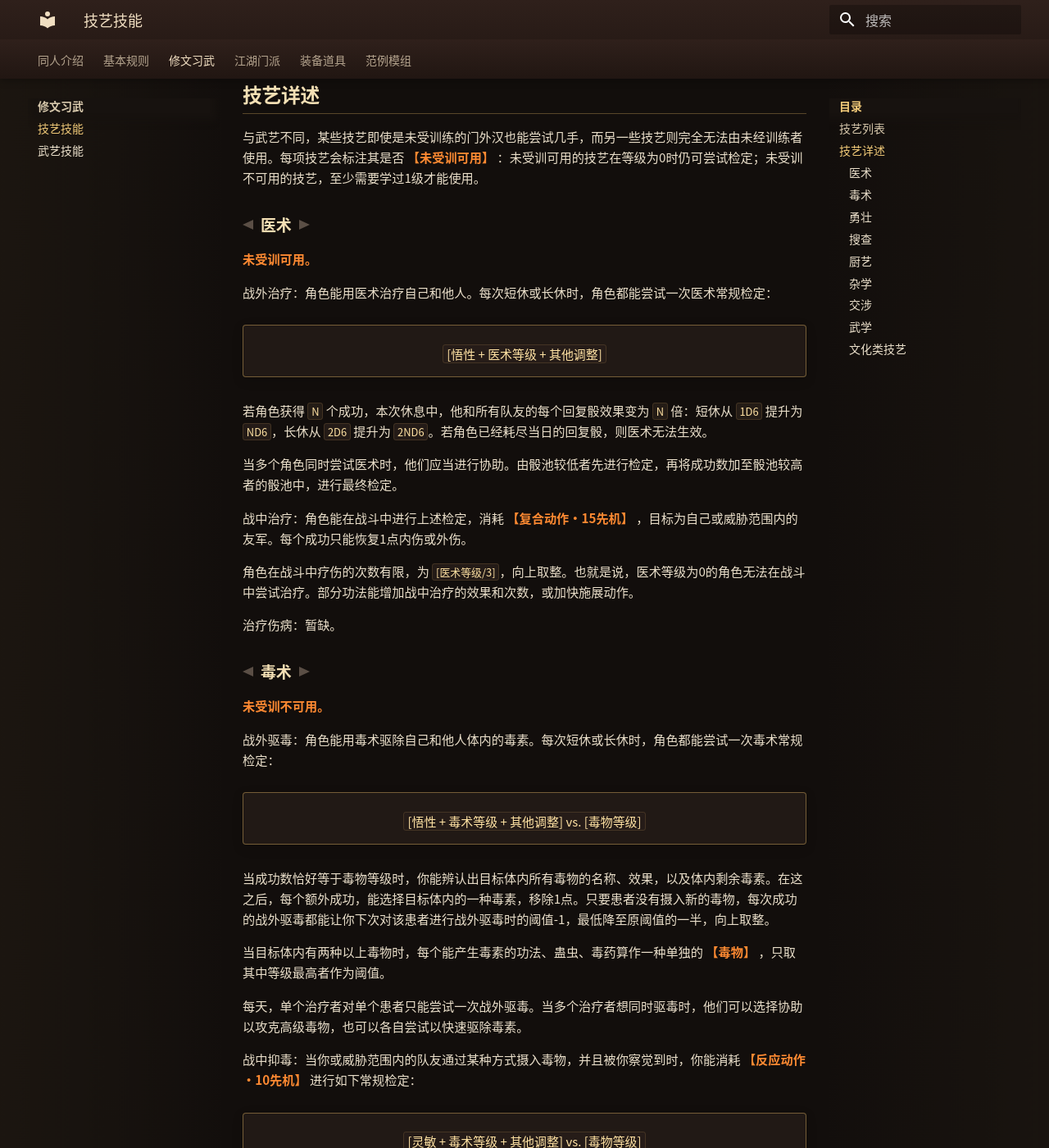
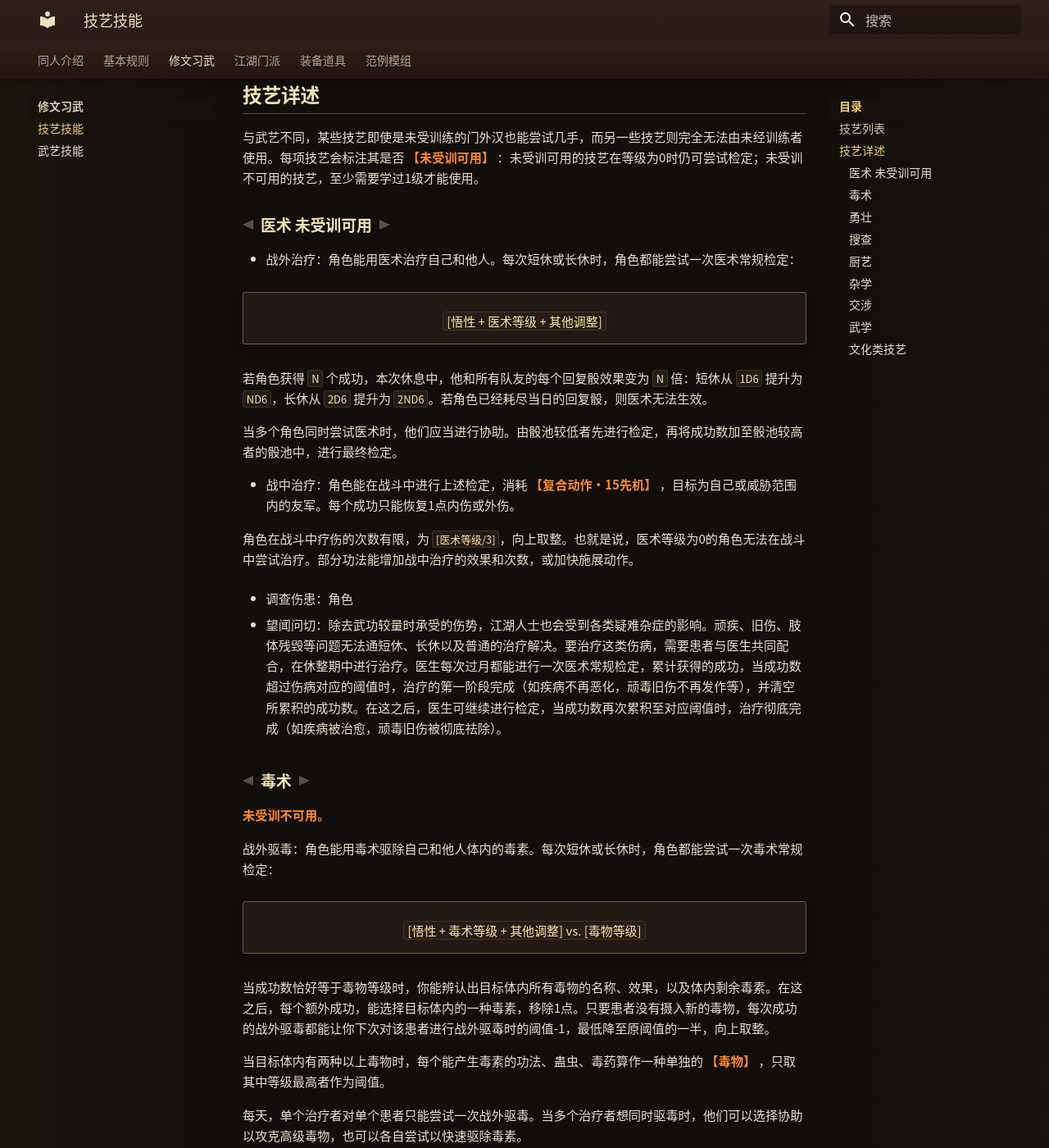
Before and after one commit to PigeonXiong/taiwu_trpg, an MkDocs documentation site: the page built from docs/chap02_tech_skills.md, in a window 1280 px wide and 1400 px high, scrolled down 862 px. Shown: the whole window at 82% size. Built offline with MkDocs 1.6.1 and Material for MkDocs 9.7.7, drawn with Linux system fonts in a browser that asks for light colours.

Commit message:
Revise medical skills section for clarity
Updated the medical skills section to clarify the availability of skills for untrained users and added details on treatment processes.

```diff
--- a/docs/chap02_tech_skills.md
+++ b/docs/chap02_tech_skills.md
@@ -34,11 +34,9 @@
 
 与武艺不同，某些技艺即使是未受训练的门外汉也能尝试几手，而另一些技艺则完全无法由未经训练者使用。每项技艺会标注其是否 **【未受训可用】** ：未受训可用的技艺在等级为0时仍可尝试检定；未受训不可用的技艺，至少需要学过1级才能使用。
 
-### 医术
+### 医术 未受训可用
 
-**未受训可用。**
-
-战外治疗：角色能用医术治疗自己和他人。每次短休或长休时，角色都能尝试一次医术常规检定：
+* 战外治疗：角色能用医术治疗自己和他人。每次短休或长休时，角色都能尝试一次医术常规检定：
 
 !!! formula ""
     `[悟性 + 医术等级 + 其他调整]`
@@ -47,11 +45,13 @@
 
 当多个角色同时尝试医术时，他们应当进行协助。由骰池较低者先进行检定，再将成功数加至骰池较高者的骰池中，进行最终检定。
 
-战中治疗：角色能在战斗中进行上述检定，消耗 **【复合动作·15先机】** ，目标为自己或威胁范围内的友军。每个成功只能恢复1点内伤或外伤。
+* 战中治疗：角色能在战斗中进行上述检定，消耗 **【复合动作·15先机】** ，目标为自己或威胁范围内的友军。每个成功只能恢复1点内伤或外伤。
 
 角色在战斗中疗伤的次数有限，为 `[医术等级/3]`，向上取整。也就是说，医术等级为0的角色无法在战斗中尝试治疗。部分功法能增加战中治疗的效果和次数，或加快施展动作。
 
-治疗伤病：暂缺。
+* 调查伤患：角色
+
+* 望闻问切：除去武功较量时承受的伤势，江湖人士也会受到各类疑难杂症的影响。顽疾、旧伤、肢体残毁等问题无法通短休、长休以及普通的治疗解决。要治疗这类伤病，需要患者与医生共同配合，在休整期中进行治疗。医生每次过月都能进行一次医术常规检定，累计获得的成功，当成功数超过伤病对应的阈值时，治疗的第一阶段完成（如疾病不再恶化，顽毒旧伤不再发作等），并清空所累积的成功数。在这之后，医生可继续进行检定，当成功数再次累积至对应阈值时，治疗彻底完成（如疾病被治愈，顽毒旧伤被彻底祛除）。
 
 ### 毒术
 
```
